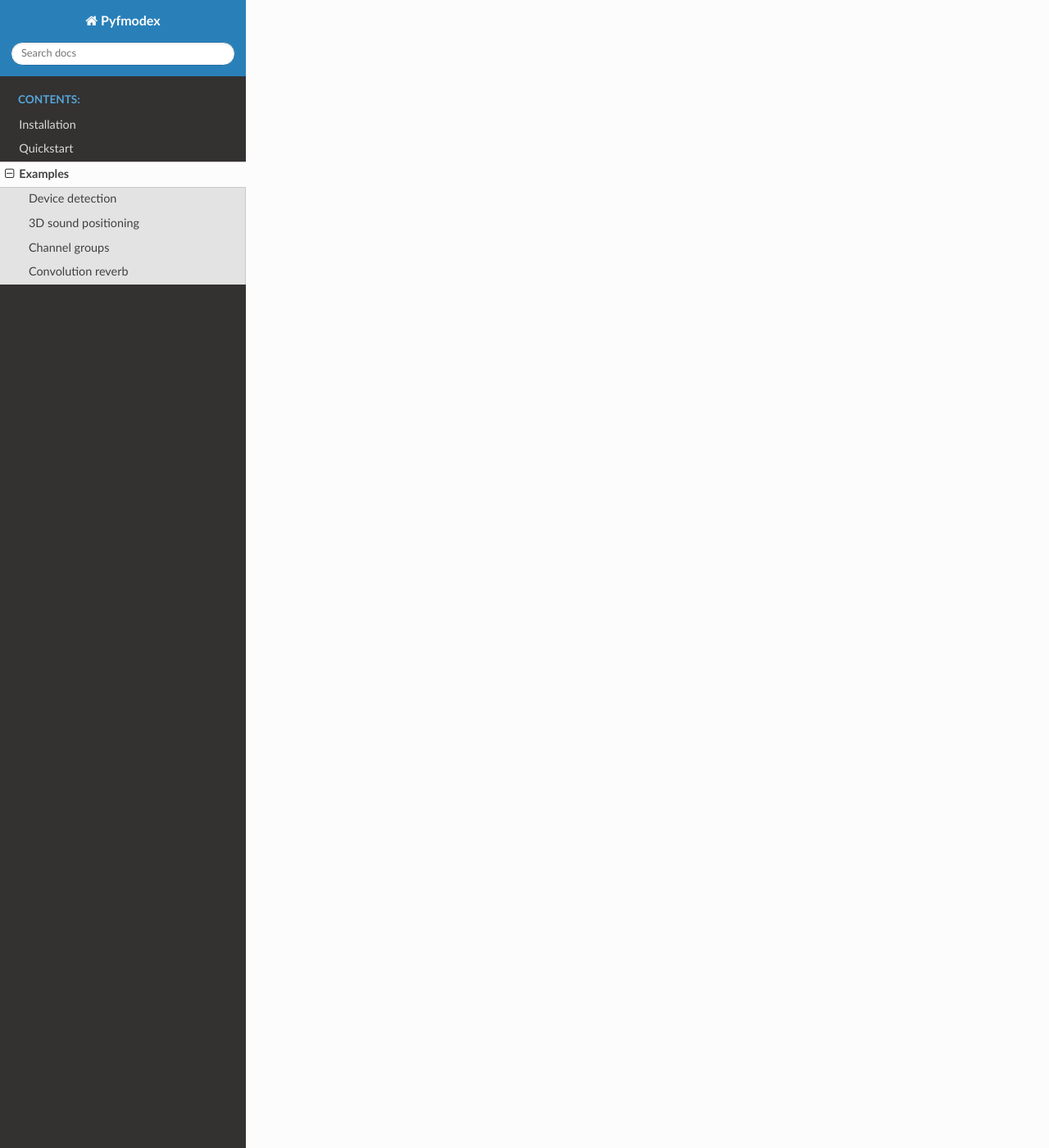
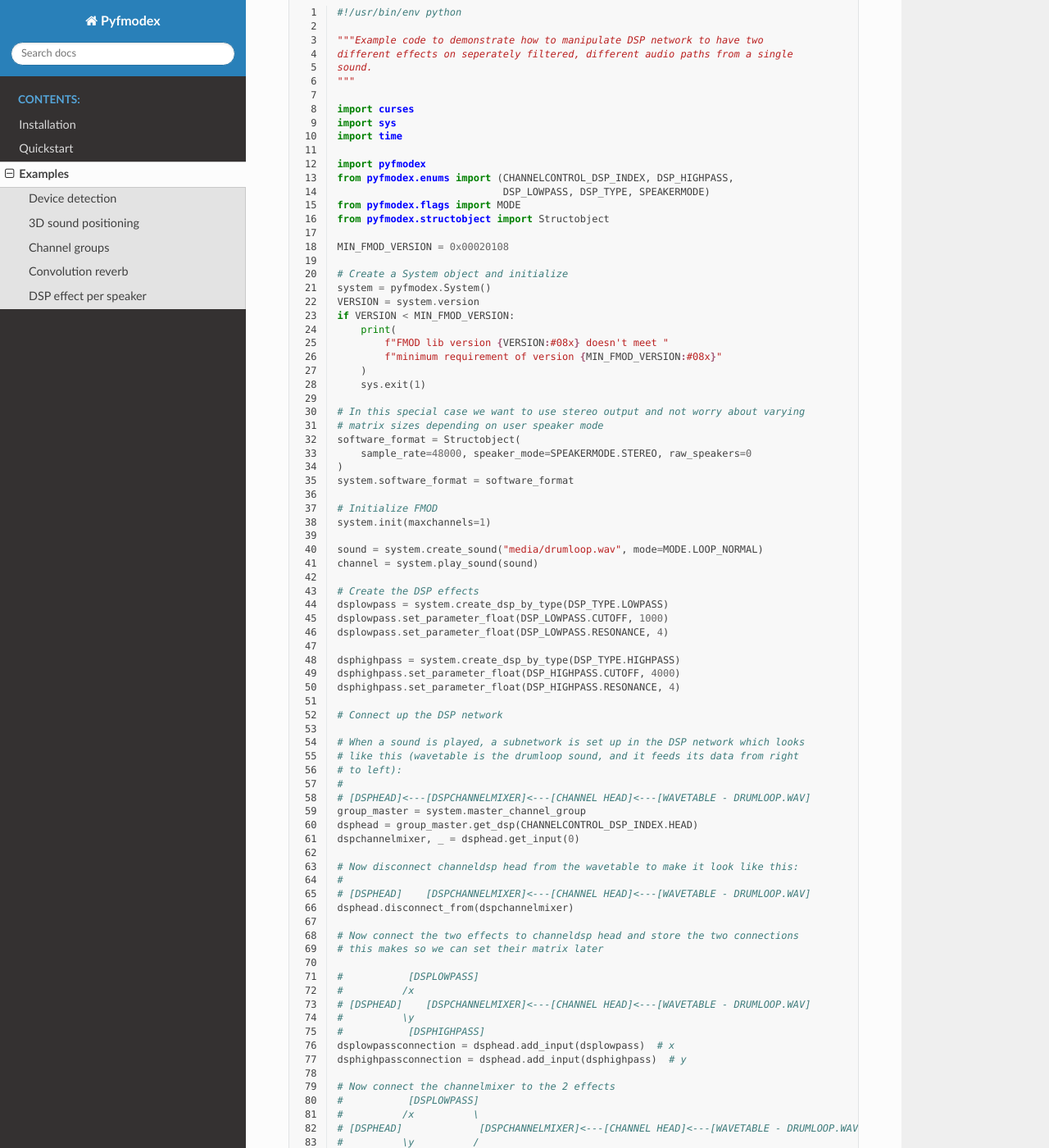
Before and after one commit to tyrylu/pyfmodex, a Sphinx documentation site: the page built from docs/usage/sample_code.rst, in a window 1280 px wide and 1400 px high, scrolled down 9290 px. Shown: the whole window at 82% size. Built offline with Sphinx 7.4.7 and the Read the Docs theme 2.0.0, drawn with Linux system fonts in a browser that asks for light colours; pages that are not in the unit, such as notebooks, are missing from menus; some of the changed text lies outside the part shown.

Commit message:
reimplemented dsp_effect_per_speaker using pyfmodex

```diff
--- a/docs/sample_code/channel_groups.py
+++ b/docs/sample_code/channel_groups.py
@@ -120,5 +120,4 @@ for sound in sounds:
 group_a.release()
 group_b.release()
 
-system.close()
 system.release()
--- a/docs/sample_code/convolution_reverb.py
+++ b/docs/sample_code/convolution_reverb.py
@@ -100,7 +100,7 @@ def main(stdscr):
         "\n"
         "Press k and j to change dry mix\n"
         "Press h and l to change wet mix\n"
-        "Press q to quit\n"
+        "Press q to quit"
     )
 
     while True:
@@ -139,5 +139,4 @@ reverbgroup.remove_dsp(reverbunit)
 reverbunit.disconnect_all(inputs=True, outputs=True)
 reverbunit.release()
 reverbgroup.release()
-system.close()
 system.release()
--- a/docs/sample_code/detect_devices.py
+++ b/docs/sample_code/detect_devices.py
@@ -17,7 +17,7 @@ def _pp_driverinfo(driverinfo, indent=1):
     """Pretty print driverinfo.
 
     Lists all keys in the given pyfmodex.structobject with their values,
-    indented by the given number of four spaces.
+    indented by the given number times four spaces.
 
     .. todo:: Figure out how the GUID structure works exactly.
     """
@@ -35,7 +35,7 @@ def _pp_driverinfo(driverinfo, indent=1):
             value = re.sub(r"^DRIVER_STATE.|\)$", "", str(DRIVER_STATE(value))).replace(
                 "|", ", "
             )
-        print("    " * indent, end="")
+        print(4 * " " * indent, end="")
         print(f"{key}: {value}")
     print()
 
@@ -61,3 +61,5 @@ def list_drivers(title, meth):
 
 list_drivers("Detected audio OUT devices", system.get_driver_info)
 list_drivers("Detected audio IN devices", system.get_record_driver_info)
+
+system.release()
--- /dev/null
+++ b/docs/sample_code/dsp_effect_per_speaker.py
@@ -0,0 +1,190 @@
+#!/usr/bin/env python
+
+"""Example code to demonstrate how to manipulate DSP network to have two
+different effects on seperately filtered, different audio paths from a single
+sound.
+"""
+
+import curses
+import sys
+import time
+
+import pyfmodex
+from pyfmodex.enums import (CHANNELCONTROL_DSP_INDEX, DSP_HIGHPASS,
+                            DSP_LOWPASS, DSP_TYPE, SPEAKERMODE)
+from pyfmodex.flags import MODE
+from pyfmodex.structobject import Structobject
+
+MIN_FMOD_VERSION = 0x00020108
+
+# Create a System object and initialize
+system = pyfmodex.System()
+VERSION = system.version
+if VERSION < MIN_FMOD_VERSION:
+    print(
+        f"FMOD lib version {VERSION:#08x} doesn't meet "
+        f"minimum requirement of version {MIN_FMOD_VERSION:#08x}"
+    )
+    sys.exit(1)
+
+# In this special case we want to use stereo output and not worry about varying
+# matrix sizes depending on user speaker mode
+software_format = Structobject(
+    sample_rate=48000, speaker_mode=SPEAKERMODE.STEREO, raw_speakers=0
+)
+system.software_format = software_format
+
+# Initialize FMOD
+system.init(maxchannels=1)
+
+sound = system.create_sound("media/drumloop.wav", mode=MODE.LOOP_NORMAL)
+channel = system.play_sound(sound)
+
+# Create the DSP effects
+dsplowpass = system.create_dsp_by_type(DSP_TYPE.LOWPASS)
+dsplowpass.set_parameter_float(DSP_LOWPASS.CUTOFF, 1000)
+dsplowpass.set_parameter_float(DSP_LOWPASS.RESONANCE, 4)
+
+dsphighpass = system.create_dsp_by_type(DSP_TYPE.HIGHPASS)
+dsphighpass.set_parameter_float(DSP_HIGHPASS.CUTOFF, 4000)
+dsphighpass.set_parameter_float(DSP_HIGHPASS.RESONANCE, 4)
+
+# Connect up the DSP network
+
+# When a sound is played, a subnetwork is set up in the DSP network which looks
+# like this (wavetable is the drumloop sound, and it feeds its data from right
+# to left):
+#
+# [DSPHEAD]<---[DSPCHANNELMIXER]<---[CHANNEL HEAD]<---[WAVETABLE - DRUMLOOP.WAV]
+group_master = system.master_channel_group
+dsphead = group_master.get_dsp(CHANNELCONTROL_DSP_INDEX.HEAD)
+dspchannelmixer, _ = dsphead.get_input(0)
+
+# Now disconnect channeldsp head from the wavetable to make it look like this:
+#
+# [DSPHEAD]    [DSPCHANNELMIXER]<---[CHANNEL HEAD]<---[WAVETABLE - DRUMLOOP.WAV]
+dsphead.disconnect_from(dspchannelmixer)
+
+# Now connect the two effects to channeldsp head and store the two connections
+# this makes so we can set their matrix later
+
+#           [DSPLOWPASS]
+#          /x
+# [DSPHEAD]    [DSPCHANNELMIXER]<---[CHANNEL HEAD]<---[WAVETABLE - DRUMLOOP.WAV]
+#          \y
+#           [DSPHIGHPASS]
+dsplowpassconnection = dsphead.add_input(dsplowpass)  # x
+dsphighpassconnection = dsphead.add_input(dsphighpass)  # y
+
+# Now connect the channelmixer to the 2 effects
+#           [DSPLOWPASS]
+#          /x          \
+# [DSPHEAD]             [DSPCHANNELMIXER]<---[CHANNEL HEAD]<---[WAVETABLE - DRUMLOOP.WAV]
+#          \y          /
+#           [DSPHIGHPASS]
+
+dsplowpass.add_input(dspchannelmixer)  # Ignore connection - we dont care about it.
+dsphighpass.add_input(dspchannelmixer)  # Ignore connection - we dont care about it.
+
+# Now the drumloop will be twice as loud, because it is being split into 2,
+# then recombined at the end. What we really want is to only feed the
+# dsphead<-dsplowpass through the left speaker for that effect, and
+# dsphead<-dsphighpass to the right speaker for that effect. We can do that
+# simply by setting the pan, or speaker matrix of the connections
+
+#           [DSPLOWPASS]
+#          /x=1,0      \
+# [DSPHEAD]             [DSPCHANNELMIXER]<---[CHANNEL HEAD]<---[WAVETABLE - DRUMLOOP.WAV]
+#          \y=0,1      /
+#           [DSPHIGHPASS]
+
+lowpassmatrix = [
+    1, 0,  # output to front left: take front left input signal at 1
+    0, 0,  # output to front right: silence
+]
+highpassmatrix = [
+    0, 0,  # output to front left: silence
+    0, 1,  # output to front right: take front right input signal at 1
+]
+
+# Upgrade the signal coming from the channel mixer from mono to stereo
+# Otherwise the lowpass and highpass will get mono signals
+dspchannelmixer.channel_format = Structobject(
+    channel_mask=0, num_channels=0, source_speaker_mode=SPEAKERMODE.STEREO
+)
+
+# Now set the above matrices
+dsplowpassconnection.set_mix_matrix(lowpassmatrix, 2, 2)
+dsphighpassconnection.set_mix_matrix(highpassmatrix, 2, 2)
+
+dsplowpass.bypass = True
+dsphighpass.bypass = True
+
+dsplowpass.active = True
+dsphighpass.active = True
+
+# Main loop
+def main(stdscr):
+    """Draw a simple TUI, grab keypresses and let the user manipulate the
+    DSP states.
+    """
+    pan = 0
+
+    stdscr.clear()
+    stdscr.nodelay(True)
+
+    # Create small visual display
+    stdscr.addstr(
+        "==============================\n"
+        "DSP Effect Per Speaker Sample.\n"
+        "==============================\n"
+        "\n"
+        "Press 1 to toggle lowpass (left speaker)\n"
+        "Press 2 to toggle highpass (right speaker)\n"
+        "Press h and l to pan sound\n"
+        "Press q to quit"
+    )
+
+    while True:
+        stdscr.addstr(
+            10,
+            0,
+            f"Lowpass (left) is {'inactive' if dsplowpass.bypass else 'active  '}",
+        )
+        stdscr.addstr(
+            11,
+            0,
+            f"Highpass (right) is {'inactive' if dsphighpass.bypass else 'active  '}",
+        )
+        stdscr.addstr(12, 0, f"Pan is {pan:.1f} ")
+
+        # Listen to the user
+        try:
+            keypress = stdscr.getkey()
+            if keypress == "1":
+                dsplowpass.bypass = not dsplowpass.bypass
+            elif keypress == "2":
+                dsphighpass.bypass = not dsphighpass.bypass
+            elif keypress == "h":
+                pan = max(pan - 0.1, -1)
+                channel.set_pan(pan)
+            elif keypress == "l":
+                pan = min(pan + 0.1, 1)
+                channel.set_pan(pan)
+            elif keypress == "q":
+                break
+        except curses.error as cerr:
+            if cerr.args[0] != "no input":
+                raise cerr
+
+        system.update()
+        time.sleep(50 / 1000)
+
+
+curses.wrapper(main)
+
+# Shut down
+sound.release()
+dsplowpass.release()
+dsphighpass.release()
+system.release()
--- a/docs/sample_code/threed.py
+++ b/docs/sample_code/threed.py
@@ -143,5 +143,4 @@ sound1.release()
 sound2.release()
 sound3.release()
 
-system.close()
 system.release()
--- a/docs/usage/sample_code.rst
+++ b/docs/usage/sample_code.rst
@@ -17,6 +17,7 @@ This is a sample script pretty printing the audio and recording devices detected
 --------------------
 
 This is a sample script demonstrating the very basics of 3D sound positioning.
+
 (Adapted from sample code shipped with FMOD Engine.)
 
 .. literalinclude:: ../sample_code/threed.py
@@ -27,6 +28,7 @@ Channel groups
 --------------
 
 This is sample script showing how to put channels into channel groups.
+
 (Adapted from sample code shipped with FMOD Engine.)
 
 .. literalinclude:: ../sample_code/channel_groups.py
@@ -37,8 +39,26 @@ Convolution reverb
 ------------------
 
 This is a sample script showing how to set up a convolution reverb DSP and work with it.
+
 (Adapted from sample code shipped with FMOD Engine.)
 
 .. literalinclude:: ../sample_code/convolution_reverb.py
    :linenos:
    :language: python
+
+DSP effect per speaker
+----------------------
+
+This is a sample script showing how to manipulate a DSP network and as an
+example, creating two DSP effects, splitting a single sound into two audio
+paths, which then gets filtered seperately.
+
+To only have each audio path come out of one speaker each,
+:py:meth:`~pyfmodex.dsp_connection.DSPConnection.set_mix_matrix` is used just
+before the two branches merge back together again.
+
+(Adapted from sample code shipped with FMOD Engine.)
+
+.. literalinclude:: ../sample_code/dsp_effect_per_speaker.py
+   :linenos:
+   :language: python
```
Also changed, not shown: 3 other files.
